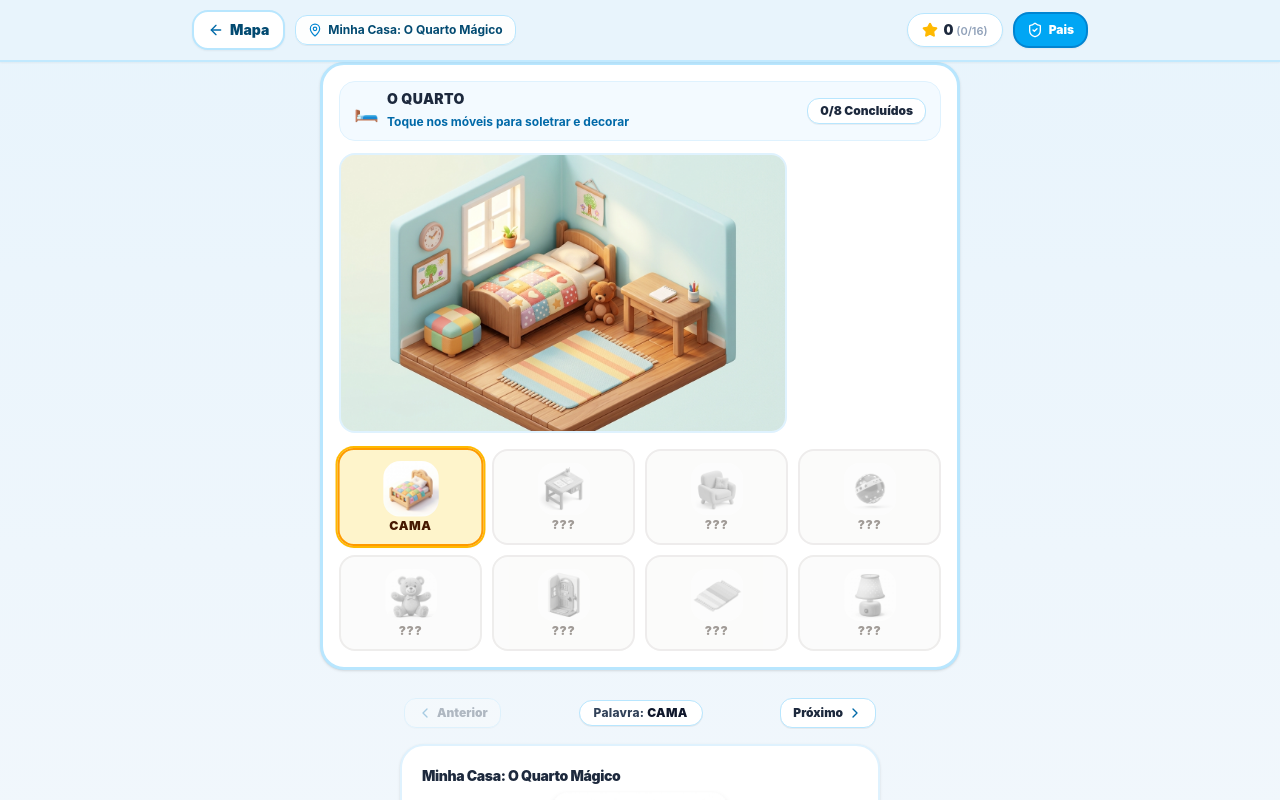
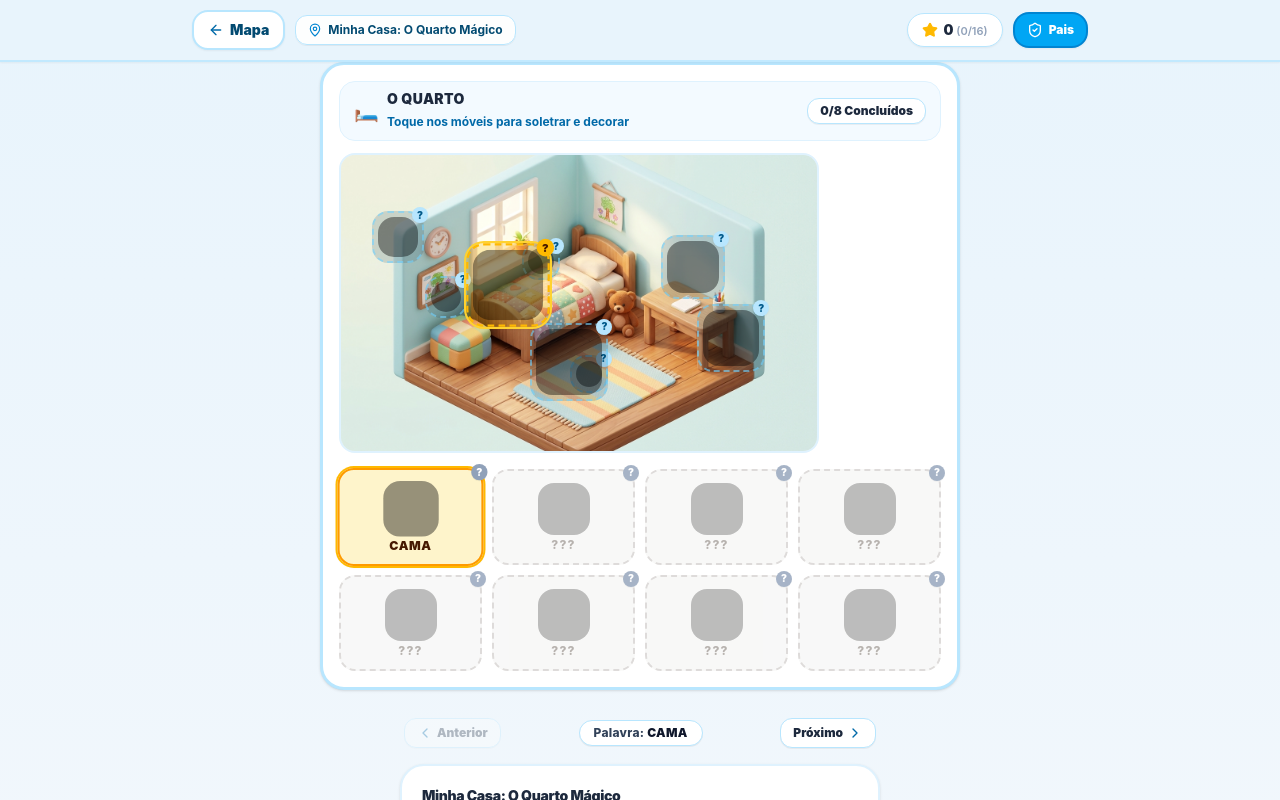
Before and after one commit to 1felipeaac/soletrando-o-mundo, a React (Vite) app: page / in a window 1280 px wide. Both pictures are taken after a click on the element 640 px from the left and 252 px from the top of the page. Shown: the top 800 px of the page. Built offline with nearby package versions, Linux system fonts and the light colour scheme.

Commit message:
feat: objetos sombreados com misterio no cenario e esteira, remocao de blur e mensagem 100% acima do comodo

```diff
--- a/src/components/SceneBuilder.tsx
+++ b/src/components/SceneBuilder.tsx
@@ -52,8 +52,31 @@ export const SceneBuilder: React.FC<SceneBuilderProps> = ({
           </span>
         </div>
 
-        {/* Vista Isométrica em Alta Resolução */}
-        <div className="relative rounded-2xl overflow-hidden border-2 border-sky-100 shadow-inner bg-sky-50 aspect-4/3 sm:aspect-16/10 max-h-[220px] sm:max-h-[280px]">
+        {/* Banner Comemorativo 100% Concluído (Posicionado ACIMA do Cenário para deixar o quarto 100% visível!) */}
+        {isRoomFinished && (
+          <div className="bg-gradient-to-r from-amber-400 via-amber-300 to-yellow-300 p-3 sm:p-3.5 rounded-2xl border-2 border-amber-400 shadow-sm flex items-center justify-between gap-2 animate-pop-in">
+            <div className="flex items-center gap-2.5">
+              <div className="w-9 h-9 sm:w-10 sm:h-10 rounded-xl bg-white/95 flex items-center justify-center shrink-0 shadow-2xs">
+                <Sparkles className="w-5 h-5 sm:w-6 sm:h-6 text-amber-600 fill-amber-400 animate-spin" />
+              </div>
+              <div>
+                <h3 className="font-black text-amber-950 text-xs sm:text-sm uppercase tracking-wide leading-tight">
+                  {successBanner}
+                </h3>
+                <p className="text-[10px] sm:text-xs font-extrabold text-amber-900/90 leading-tight">
+                  Tudo no lugar! O ambiente está decorado e pronto para brincar.
+                </p>
+              </div>
+            </div>
+            <div className="flex items-center gap-1 bg-white/95 px-2.5 py-1 rounded-xl shrink-0 border border-amber-300 shadow-2xs">
+              <span className="text-base sm:text-lg">🏆</span>
+              <span className="text-xs font-black text-amber-950">100%</span>
+            </div>
+          </div>
+        )}
+
+        {/* Vista Isométrica em Alta Resolução (100% Nítida e Visível) */}
+        <div className="relative rounded-2xl overflow-hidden border-2 border-sky-100 shadow-inner bg-sky-50 aspect-4/3 sm:aspect-16/10 max-h-[240px] sm:max-h-[300px]">
           <img
             src={sceneImageSrc}
             alt={world.title}
@@ -61,17 +84,71 @@ export const SceneBuilder: React.FC<SceneBuilderProps> = ({
             draggable={false}
           />
 
-          {/* Overlay de Brilho / Conclusão */}
-          {isRoomFinished && (
-            <div className="absolute inset-0 bg-amber-400/20 backdrop-blur-[1px] flex items-center justify-center p-4">
-              <div className="bg-white/95 px-4 py-2 rounded-2xl shadow-lg border-2 border-amber-400 flex items-center gap-2 animate-pop-in">
-                <Sparkles className="w-5 h-5 text-amber-500 fill-amber-400 animate-spin" />
-                <span className="font-black text-amber-950 text-sm uppercase">
-                  {successBanner}
-                </span>
-              </div>
-            </div>
-          )}
+          {/* Camada Interativa dos Objetos do Cômodo (Sombreados no mistério, Coloridos ao concluir) */}
+          {items.map((item) => {
+            const isCompleted = !!completedItemIds[item.id];
+            const isCurrent = item.id === activeItemId;
+            const { x = 50, y = 50, size = 48 } = item.roomPlacement || {};
+
+            return (
+              <button
+                key={`hotspot-${item.id}`}
+                onClick={() => onSelectItem(item)}
+                style={{
+                  left: `${x}%`,
+                  top: `${y}%`,
+                  width: `${size}px`,
+                  height: `${size}px`,
+                }}
+                className={`absolute -translate-x-1/2 -translate-y-1/2 cursor-pointer transition-all duration-300 group ${
+                  isCurrent ? 'scale-110 z-20' : 'z-10 hover:scale-105'
+                }`}
+                title={isCompleted ? item.displayName : `Descubra este objeto: ${item.displayName}`}
+                aria-label={isCompleted ? item.displayName : `Objeto misterioso`}
+              >
+                {isCompleted ? (
+                  // Objeto Concluído: Pleno, Colorido e Nítido
+                  <div className="w-full h-full relative drop-shadow-md animate-pop-in">
+                    <ItemIllustration
+                      itemId={item.id}
+                      fallbackIcon={item.icon}
+                      className="w-full h-full object-contain select-none"
+                    />
+                    {isCurrent && (
+                      <span className="absolute -inset-1 rounded-full border-2 border-amber-400 animate-pulse pointer-events-none" />
+                    )}
+                  </div>
+                ) : (
+                  // Objeto Não Montado: Sombreado Misterioso (Silhouette) com Indicador de Mistério
+                  <div
+                    className={`w-full h-full relative flex items-center justify-center rounded-2xl border-2 border-dashed transition-all ${
+                      isCurrent
+                        ? 'border-amber-400 bg-amber-400/25 ring-2 ring-amber-300 shadow-sm'
+                        : 'border-sky-300/60 bg-sky-950/15 hover:border-sky-400 hover:bg-sky-950/25'
+                    }`}
+                  >
+                    {/* Silhueta Negra / Sombreada */}
+                    <div className="w-full h-full p-1 opacity-40 brightness-0 contrast-200">
+                      <ItemIllustration
+                        itemId={item.id}
+                        fallbackIcon={item.icon}
+                        className="w-full h-full object-contain select-none"
+                      />
+                    </div>
+
+                    {/* Badge de Ponto de Interrogação */}
+                    <span
+                      className={`absolute -top-1.5 -right-1.5 w-4 h-4 rounded-full text-[10px] font-black flex items-center justify-center shadow-xs ${
+                        isCurrent ? 'bg-amber-400 text-amber-950' : 'bg-sky-200 text-sky-800'
+                      }`}
+                    >
+                      ?
+                    </span>
+                  </div>
+                )}
+              </button>
+            );
+          })}
         </div>
 
         {/* Esteira Seletora de Móveis e Brinquedos (8 Itens Táteis) */}
@@ -89,10 +166,10 @@ export const SceneBuilder: React.FC<SceneBuilderProps> = ({
                     ? 'bg-amber-100/90 border-amber-500 shadow-sm ring-2 ring-amber-400 scale-[1.02]'
                     : isCompleted
                     ? 'bg-white border-emerald-300 hover:border-emerald-400 shadow-2xs'
-                    : 'bg-stone-50 border-stone-200 opacity-70 hover:opacity-90'
+                    : 'bg-stone-100/80 border-dashed border-stone-300 opacity-80 hover:opacity-100'
                 }`}
-                title={item.displayName}
-                aria-label={`Objeto ${item.displayName}`}
+                title={isCompleted ? item.displayName : 'Objeto Misterioso'}
+                aria-label={isCompleted ? `Objeto ${item.displayName}` : `Objeto misterioso`}
               >
                 {/* Selo de Concluído */}
                 {isCompleted && (
@@ -101,10 +178,21 @@ export const SceneBuilder: React.FC<SceneBuilderProps> = ({
                   </span>
                 )}
 
-                {/* Ilustração 3D Nítida do Objeto */}
+                {/* Selo de Mistério (Não Concluído) */}
+                {!isCompleted && (
+                  <span className="absolute -top-1.5 -right-1.5 bg-slate-400 text-white rounded-full w-4 h-4 text-[10px] font-black flex items-center justify-center shadow-2xs z-10">
+                    ?
+                  </span>
+                )}
+
+                {/* Ilustração: Colorida se concluído, Sombreada no mistério */}
                 <div
                   className={`w-11 h-11 sm:w-13 sm:h-13 my-0.5 transition-transform flex items-center justify-center ${
-                    isCompleted ? 'scale-100' : isCurrent ? 'scale-105' : 'grayscale opacity-60'
+                    isCompleted
+                      ? 'scale-100'
+                      : isCurrent
+                      ? 'scale-105 brightness-0 opacity-40'
+                      : 'brightness-0 opacity-30'
                   }`}
                 >
                   <ItemIllustration itemId={item.id} fallbackIcon={item.icon} className="w-full h-full object-contain" />
@@ -113,14 +201,14 @@ export const SceneBuilder: React.FC<SceneBuilderProps> = ({
                 {/* Nome do Objeto */}
                 <span
                   className={`text-[10px] sm:text-xs font-black uppercase tracking-wider truncate w-full text-center ${
-                    isCurrent
+                    isCompleted
+                      ? 'text-emerald-950 font-extrabold'
+                      : isCurrent
                       ? 'text-amber-950 font-black'
-                      : isCompleted
-                      ? 'text-emerald-950 font-extrabold'
-                      : 'text-stone-500'
+                      : 'text-stone-400 font-extrabold tracking-widest'
                   }`}
                 >
-                  {isCompleted || isCurrent ? item.displayName : '???'}
+                  {isCompleted ? item.displayName : isCurrent ? item.displayName : '???'}
                 </span>
               </button>
             );
--- a/src/types/game.ts
+++ b/src/types/game.ts
@@ -14,6 +14,9 @@ export interface ItemStage {
     label: string;
     description: string;
     gridArea?: string;
+    x?: number; // % da esquerda no cenário (0 a 100)
+    y?: number; // % do topo no cenário (0 a 100)
+    size?: number; // tamanho recomendado em px
   };
 }
 
```
Also changed, not shown: src/data/worldsData.ts (+80 -8 lines).
